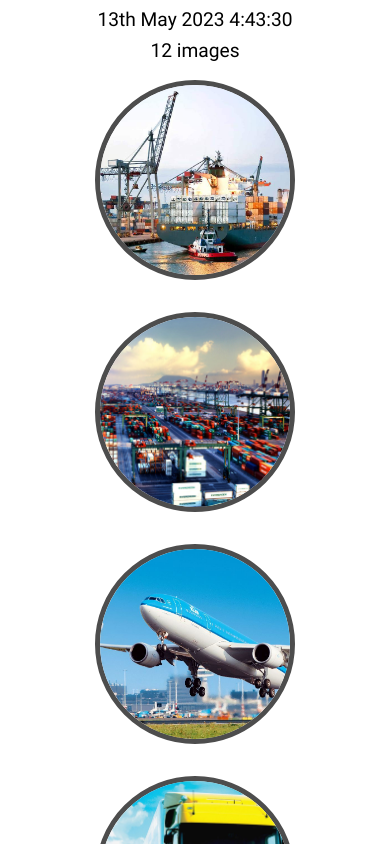
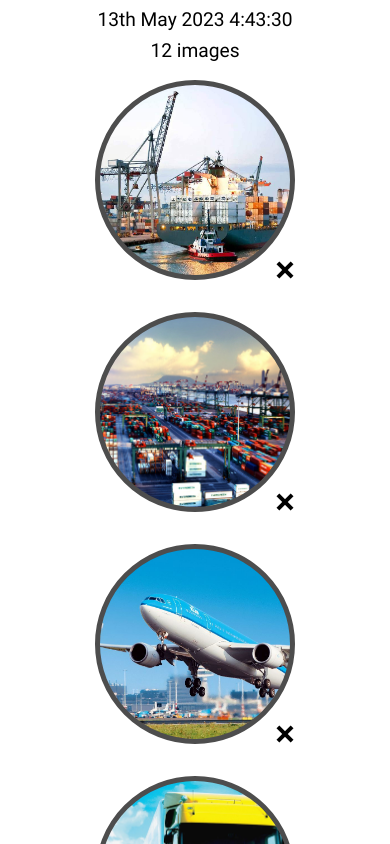
Before and after one commit to ol-yevgen/image-cards, a React (Create React App) app: page / in a window 390 px wide. Shown: the top 844 px of the page. Built offline with nearby package versions, Linux system fonts and the light colour scheme.

Commit message:
delete card

```diff
--- a/src/App/styles/media.scss
+++ b/src/App/styles/media.scss
@@ -7,16 +7,15 @@
     }
 
     .card {
-        &:nth-child(4n + 1) {
+        &:nth-child(4n + 1) &__image {
             border: 5px solid $borderColor;
         }
 
-        &:nth-child(3n + 1) {
+        &:nth-child(3n + 1) &__image {
             border: 5px solid $firstChildInGridBorderColor;
-        }
-
             &:hover {
                 border: 5px solid $borderHoverColor;
+            }
         }
     }
 }
@@ -27,16 +26,15 @@
     }
 
     .card {
-        &:nth-child(3n + 1) {
+        &:nth-child(3n + 1) &__image {
             border: 5px solid $borderColor;
         }
 
-        &:nth-child(2n + 1) {
+        &:nth-child(2n + 1) &__image {
             border: 5px solid $firstChildInGridBorderColor;
-        }
-
             &:hover {
                 border: 5px solid $borderHoverColor;
+            }
         }
     }
 
@@ -74,12 +72,12 @@
     }
 
     .card {
-        &:nth-child(2n + 1) {
+
+        &:nth-child(1n) &__image {
             border: 5px solid $borderColor;
-        }
-
             &:hover {
                 border: 5px solid $borderHoverColor;
             }
         }
     }
+}
--- a/src/components/CardItem/Card.js
+++ b/src/components/CardItem/Card.js
@@ -1,28 +1,24 @@
-import { useCallback } from "react";
-import { useDispatch } from "react-redux";
-
 import { useImageLazyLoading } from "../../hooks/useImageLazyLoading";
 import placeholder from "../../App/assets/placeholder.png"
 
-export const Card = ({ image, openCloseModal, chooseModalImage }) => {
-    const dispatch = useDispatch();
+export const Card = ({image, modal, onDelete }) => {
     const imageLazyLoading = useImageLazyLoading(image)
-
-    const modal = useCallback(() => {
-        dispatch(openCloseModal())
-        dispatch(chooseModalImage(image))
-    }, [dispatch, image, openCloseModal, chooseModalImage])
 
     return (
         <li
             className="card"
-            onClick={modal}
         >
             <div
                 className="card__image"
+                onClick={modal}
+
                 style={{ backgroundImage: `url(${imageLazyLoading || placeholder})` }}
             >
             </div>
+            <span
+                className="card__delete"
+                onClick={onDelete}
+            ></span>
         </li>
     )
 }
--- a/src/components/CardItem/card.scss
+++ b/src/components/CardItem/card.scss
@@ -2,26 +2,40 @@
 @import "../../App/styles/mixins.scss";
 .card {
     position: relative;
+
     margin: 0 auto;
     width: 200px;
     height: 200px;
 
+    transition: all 0.3s ease-out;
+
+    &:nth-child(4n + 1) &__image {
+        border: 5px solid $firstChildInGridBorderColor;
+
+        &:hover {
+            border: 5px solid $borderHoverColor;
+        }
+    }
+
+    &__image {
+        width: 100%;
+        height: 100%;
+
+        background-position: 50%;
+        background-repeat: no-repeat;
+        background-size: cover;
+
+        transition: all 0.3s ease-out;
+
         border: 5px solid #4d4d4d;
         border-radius: 50%;
 
-    transition: all 0.3s ease-out;
         overflow: hidden;
 
         &:hover {
             cursor: pointer;
             border: 5px solid $borderHoverColor;
-    }
-
-    &:nth-child(4n + 1) {
-        border: 5px solid $firstChildInGridBorderColor;
-
-        &:hover {
-            border: 5px solid $borderHoverColor;
+            transform: rotate(45deg);
         }
     }
 
@@ -36,29 +50,29 @@
         transition: all 0.3s ease-out;
     }
 
-    &:hover > div {
-        transform: rotate(45deg);
-    }
-}
-
-.card > span {
+    &__delete {
         position: absolute;
         right: 0;
         bottom: 0;
-    z-index: 1;
+        z-index: 3;
 
-    width: 25px;
-    height: 25px;
+        width: 20px;
+        height: 20px;
 
         &:hover {
             cursor: pointer;
+        }
+        &:active {
+            transform: scale(0.9);
         }
 
         &:before,
         &:after {
             content: "";
             position: absolute;
-        width: 24px;
+            top: 8px;
+            left: 0;
+            width: 20px;
             height: 4px;
             background: #000;
         }
@@ -69,3 +83,4 @@
             transform: rotate(-45deg);
         }
     }
+}
--- a/src/components/CardList/CardList.js
+++ b/src/components/CardList/CardList.js
@@ -1,10 +1,24 @@
-import { useSelector } from 'react-redux'
+import { useCallback } from 'react';
+import { useDispatch, useSelector } from 'react-redux';
+
 import { Card } from '../CardItem/Card';
+import { cardDeleted } from '../../redux/features/slices/cardsSlice';
 import { openCloseModal, chooseModalImage } from '../../redux/features/slices/modalSlice';
 
 export const CardList = () => {
     const cards = useSelector(state => state.cards.cards);
-    const modalImage = useSelector(state => state.modal.modal)
+
+    const dispatch = useDispatch();
+
+    const modal = useCallback((image) => {
+        dispatch(openCloseModal())
+        dispatch(chooseModalImage(image))
+    }, [dispatch])
+
+    const onDelete = useCallback(id => {
+        dispatch(cardDeleted(id))
+
+    }, [dispatch]);
 
     //Render list of cards, if cardList is empty show message
     const renderCardList = (arr) => {
@@ -12,13 +26,12 @@ export const CardList = () => {
             return <h2 className="cardList__title">No cards</h2>
         }
 
-        return arr.map(({ id, ...props }) => {
+        return arr.map(({id, image}) => {
             return <Card
                 key={id}
-                {...props}
-                modalImage={modalImage}
-                openCloseModal={openCloseModal}
-                chooseModalImage={chooseModalImage}
+                image={image}
+                modal={() => modal(image)}
+                onDelete={() => onDelete(id)}
             />
         })
     }
--- a/src/redux/features/slices/cardsSlice.js
+++ b/src/redux/features/slices/cardsSlice.js
@@ -9,8 +9,12 @@ export const cardsSlice = createSlice({
     name: 'cards',
     initialState,
     reducers: {
-
+        cardDeleted: (state, action) => {
+            state.cards = state.cards.filter(item => item.id !== action.payload)
+        }
     }
 })
 
+export const { cardDeleted } = cardsSlice.actions
+
 export default cardsSlice;
```
Lines whose indentation alone changed are shown as unchanged.
